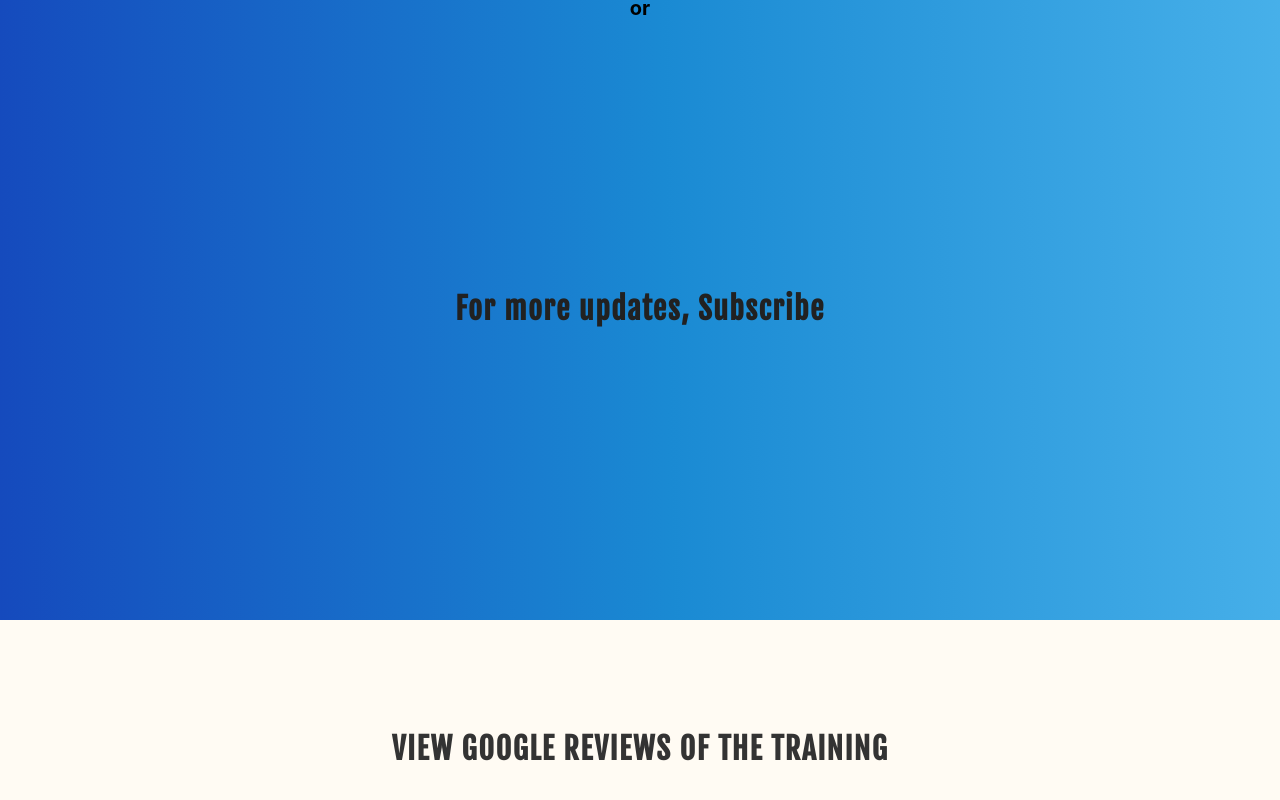
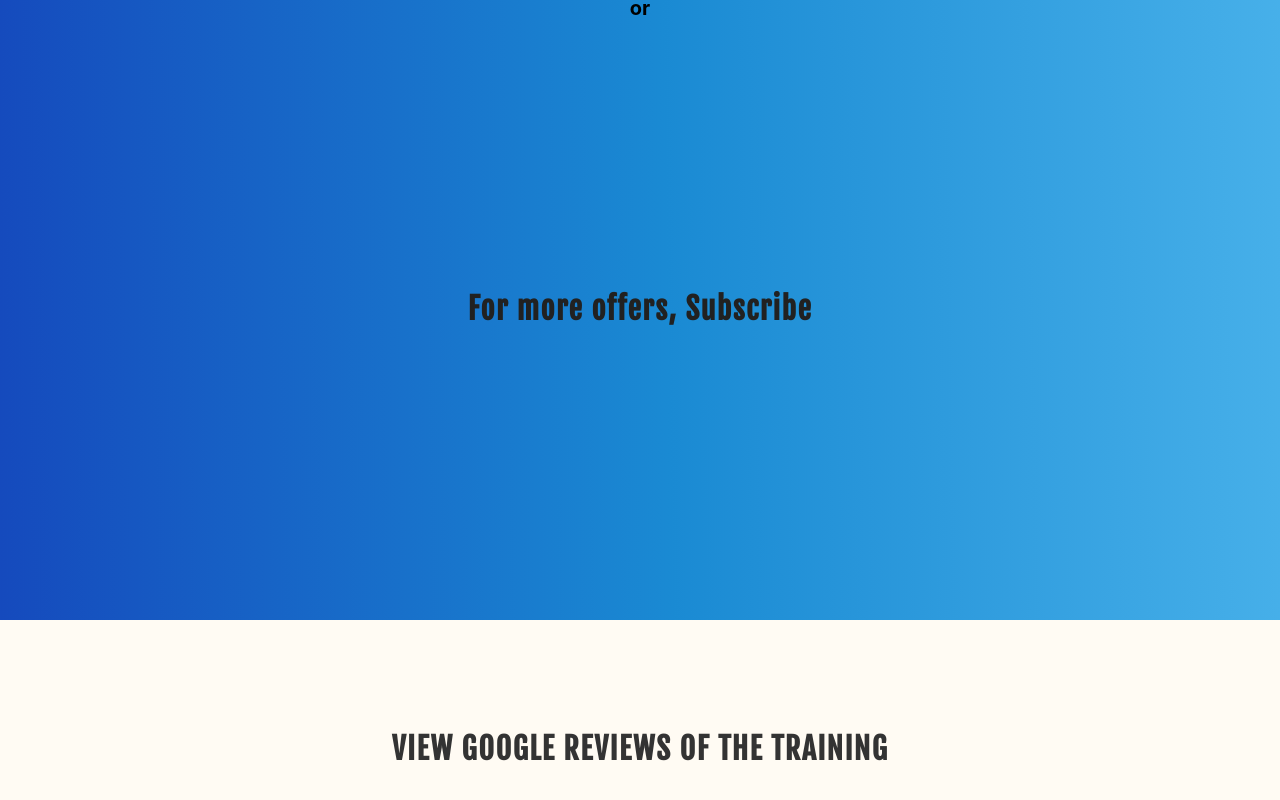
Before and after one commit to gururayar/structural-guru, a React (Create React App) app: page / in a window 1280 px wide. Shown: the part 5629-6429 px from the top of the page. Built offline with nearby package versions, Linux system fonts and the light colour scheme.

Commit message:
Update section_5.js

```diff
--- a/src/components/section_5.js
+++ b/src/components/section_5.js
@@ -253,7 +253,7 @@
           </div>
 
           <div className="contactPage">
-            <h1 className="contactPageTitle">For more updates, Subscribe </h1>
+            <h1 className="contactPageTitle">For more offers, Subscribe </h1>
 
             <form
               className="contactform animate"
```
